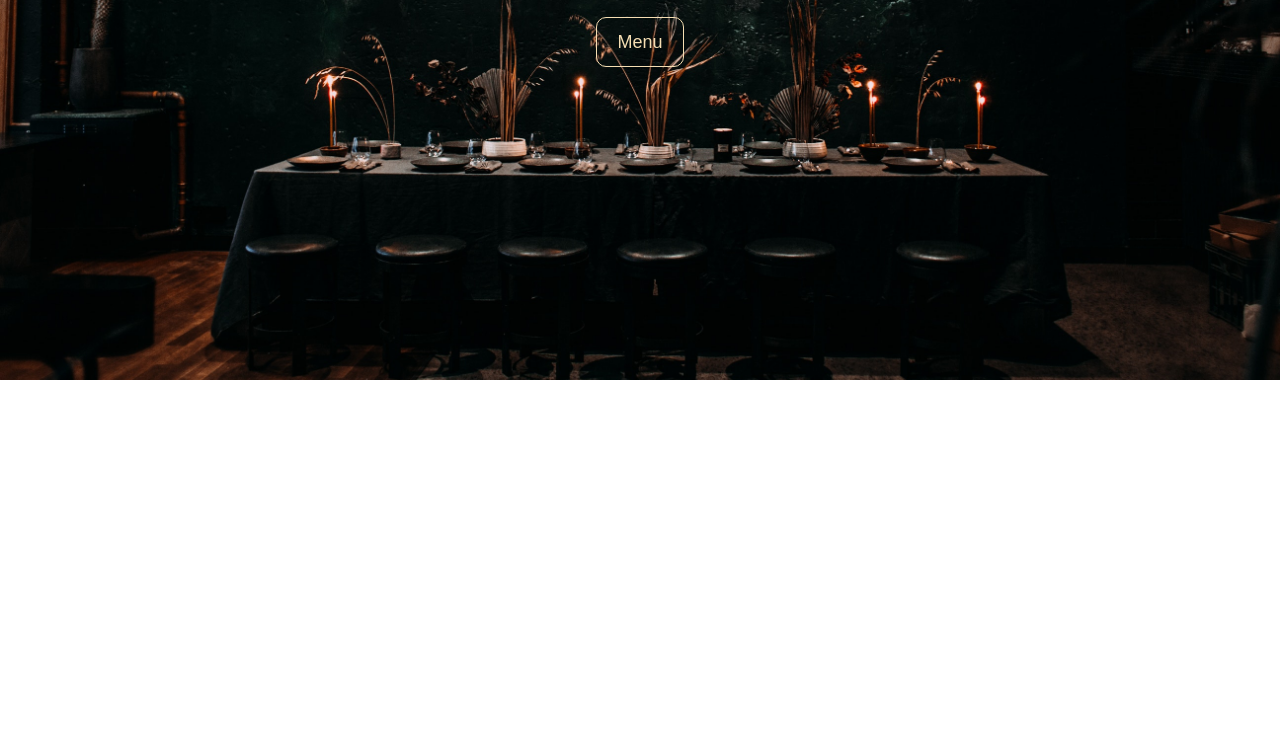
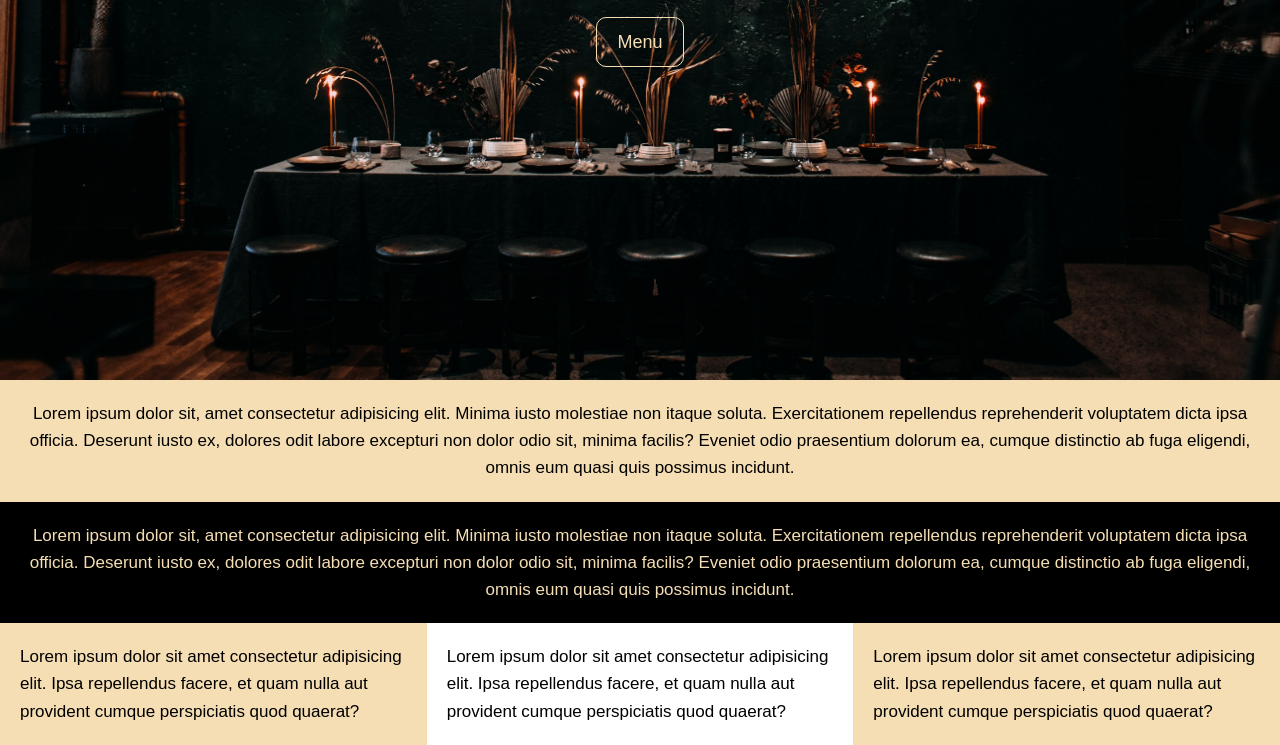
Before and after one commit to P-Hsgw/restaurant, a plain HTML site: page index.html in a window 1280 px wide. Shown: the part 420-1165 px from the top of the page. Before the commit the page ends 800 px from the top, so only its background shows below. Drawn offline with Linux system fonts and the light colour scheme.

Commit message:
Add sections and boxes under showcase picture

```diff
--- a/index.html
+++ b/index.html
@@ -14,6 +14,18 @@
       <p>Lorem ipsum dolor sit amet consectetur adipisicing elit. Nisi in minus id delectus, minima molestiae?</p>
       <a href="#" class="button">Menu</a>
     </header>
+    <section id="section_a">
+      <p>Lorem ipsum dolor sit, amet consectetur adipisicing elit. Minima iusto molestiae non itaque soluta. Exercitationem repellendus reprehenderit voluptatem dicta ipsa officia. Deserunt iusto ex, dolores odit labore excepturi non dolor odio sit, minima facilis? Eveniet odio praesentium dolorum ea, cumque distinctio ab fuga eligendi, omnis eum quasi quis possimus incidunt.</p>
+    </section>
+    <section id="section_b">
+      <p>Lorem ipsum dolor sit, amet consectetur adipisicing elit. Minima iusto molestiae non itaque soluta. Exercitationem repellendus reprehenderit voluptatem dicta ipsa officia. Deserunt iusto ex, dolores odit labore excepturi non dolor odio sit, minima facilis? Eveniet odio praesentium dolorum ea, cumque distinctio ab fuga eligendi, omnis eum quasi quis possimus incidunt.</p>
+    </section>
+    <section id="section_c">
+    <div class="box-1">Lorem ipsum dolor sit amet consectetur adipisicing elit. Ipsa repellendus facere, et quam nulla aut provident cumque perspiciatis quod quaerat?</div>
+    <div class="box-2">Lorem ipsum dolor sit amet consectetur adipisicing elit. Ipsa repellendus facere, et quam nulla aut provident cumque perspiciatis quod quaerat?</div>
+    <div class="box-3">Lorem ipsum dolor sit amet consectetur adipisicing elit. Ipsa repellendus facere, et quam nulla aut provident cumque perspiciatis quod quaerat?</div>
+
+  </section>
   <script src="main.js"></script>
 </body>
 </html>
--- a/style.css
+++ b/style.css
@@ -48,3 +48,34 @@ body {
   background-color: wheat;
   color: black;
 }
+
+#section_a {
+  padding: 20px;
+  background: wheat;
+  color: black;
+  text-align: center;
+}
+
+#section_b {
+  padding: 20px;
+  text-align: center;
+  background-color: black;
+}
+
+#section_c {
+  display: flex;
+}
+
+#section_c div {
+  padding: 20px;
+
+}
+
+#section_c .box-1, #section_c .box-3 {
+  background: wheat;
+  color: black;
+}
+
+#section_c .box-2 {
+  color: black;
+}
```
